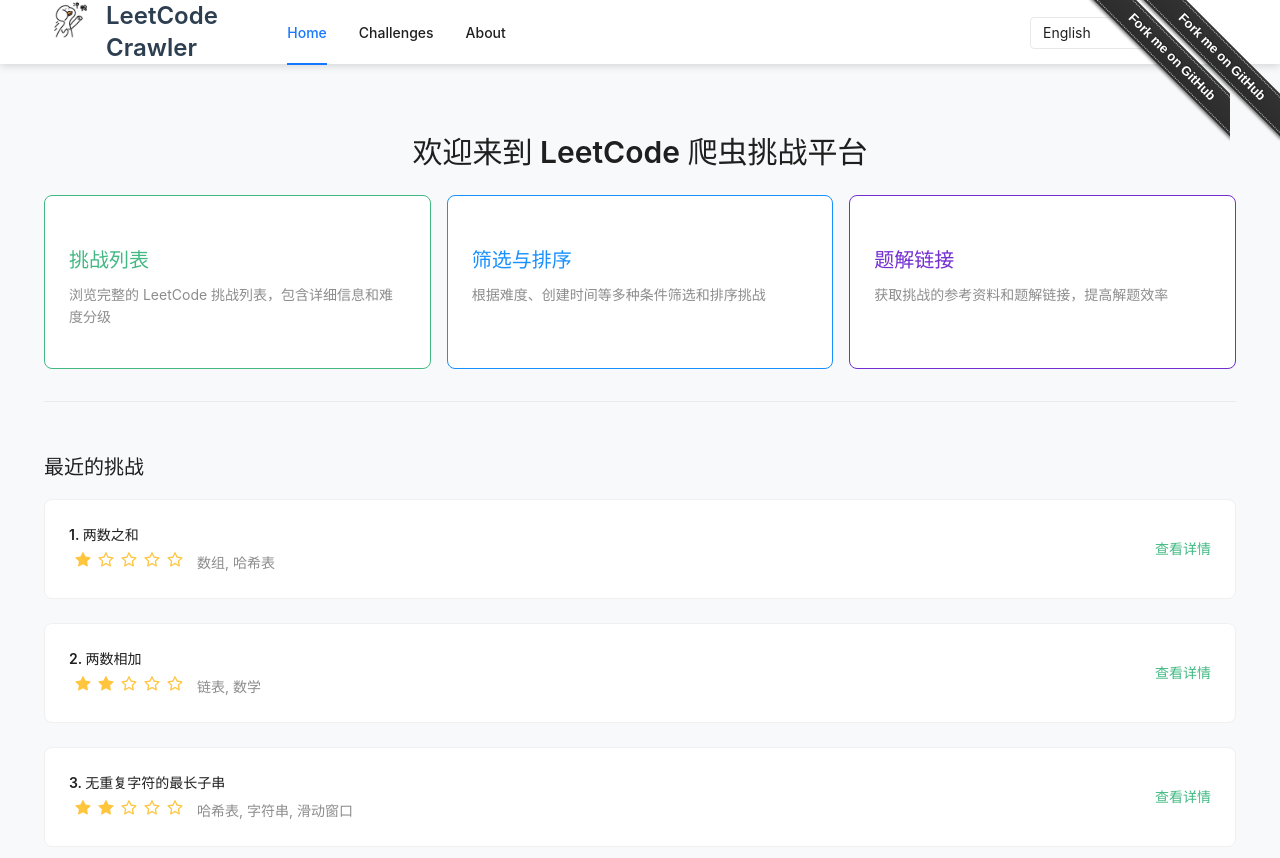
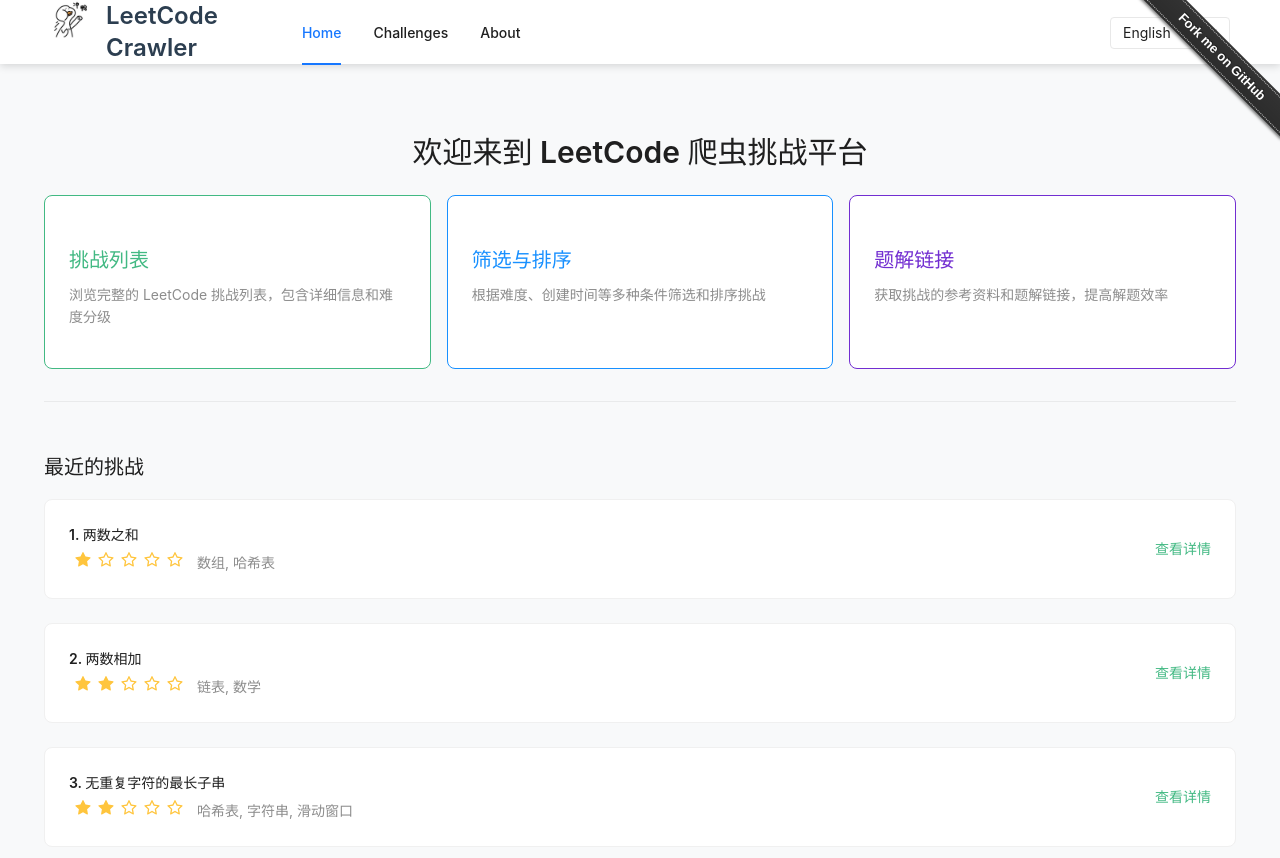
Before and after one commit to JSREP/crawler-leetcode, a React (Vite) app: page / in a window 1280 px wide. Shown: the top 858 px of the page. Built offline with nearby package versions, Linux system fonts and the light colour scheme.

Commit message:
删除NavBar组件中的重复GitHub徽标

```diff
--- a/src/components/NavBar.tsx
+++ b/src/components/NavBar.tsx
@@ -2,7 +2,6 @@
 import { useState } from 'react';
 import {Link, useLocation} from 'react-router-dom';
 import {Layout, Menu, Space, Typography, Select} from 'antd';
-import { GithubOutlined } from '@ant-design/icons';
 import { useTranslation } from 'react-i18next';
 import { changeLanguage } from '../i18n';
 // @ts-ignore
@@ -56,22 +55,11 @@
                     </Title>
                 </Space>
 
-                {/* GitHub徽标组件 - 使用github-fork-ribbon CSS类 */}
-                <a className="github-fork-ribbon right-top"
-                   href="https://github.com/JSREP/crawler-leetcode"
-                   data-ribbon="Fork me on GitHub"
-                   title="Fork me on GitHub"
-                   target="_blank"
-                   rel="noopener noreferrer">
-                    Fork me on GitHub
-                </a>
-
                 <div style={{
                     display: 'flex',
                     alignItems: 'center',
                     width: '100%',
-                    marginLeft: '24px',
-                    paddingRight: '80px' // 为徽标预留空间
+                    marginLeft: '24px'
                 }}>
                     <Menu
                         mode="horizontal"
```
